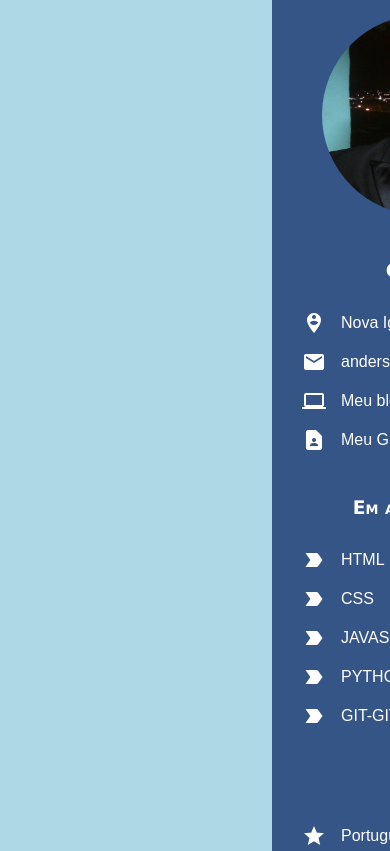
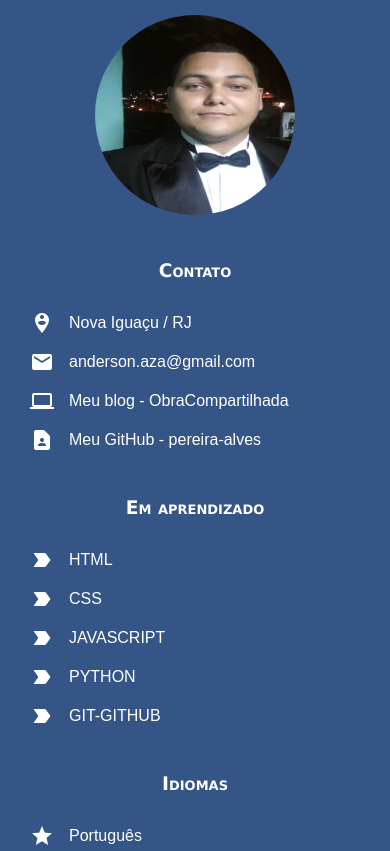
Before and after one commit to pereira-alves/pereira-alves.github.io, a plain HTML site: page index.html in a window 390 px wide. Shown: the top 851 px of the page. Drawn offline with Linux system fonts and the light colour scheme.

Commit message:
Testando

```diff
--- a/curriculo.css
+++ b/curriculo.css
@@ -152,8 +152,8 @@ img{
 
 @media (max-width: 600px){
     .principal{
-        width: 300px;
-        margin: 0 auto;
+        width: 390px;
+        margin: 0;
         display: flex;
         justify-content: center;
         flex-direction: column;
@@ -163,12 +163,12 @@ img{
         background-color: white;
         display: flex;
         flex-direction: column;
-        min-width: auto;
+        min-width: 390px;
         max-width: 300px;
     }
     .lado_esquerdo{
         background-color: #355586;
-        min-width: 300px;
+        min-width: 390px;
         display: flex;
         flex-direction: column;
     }
```
